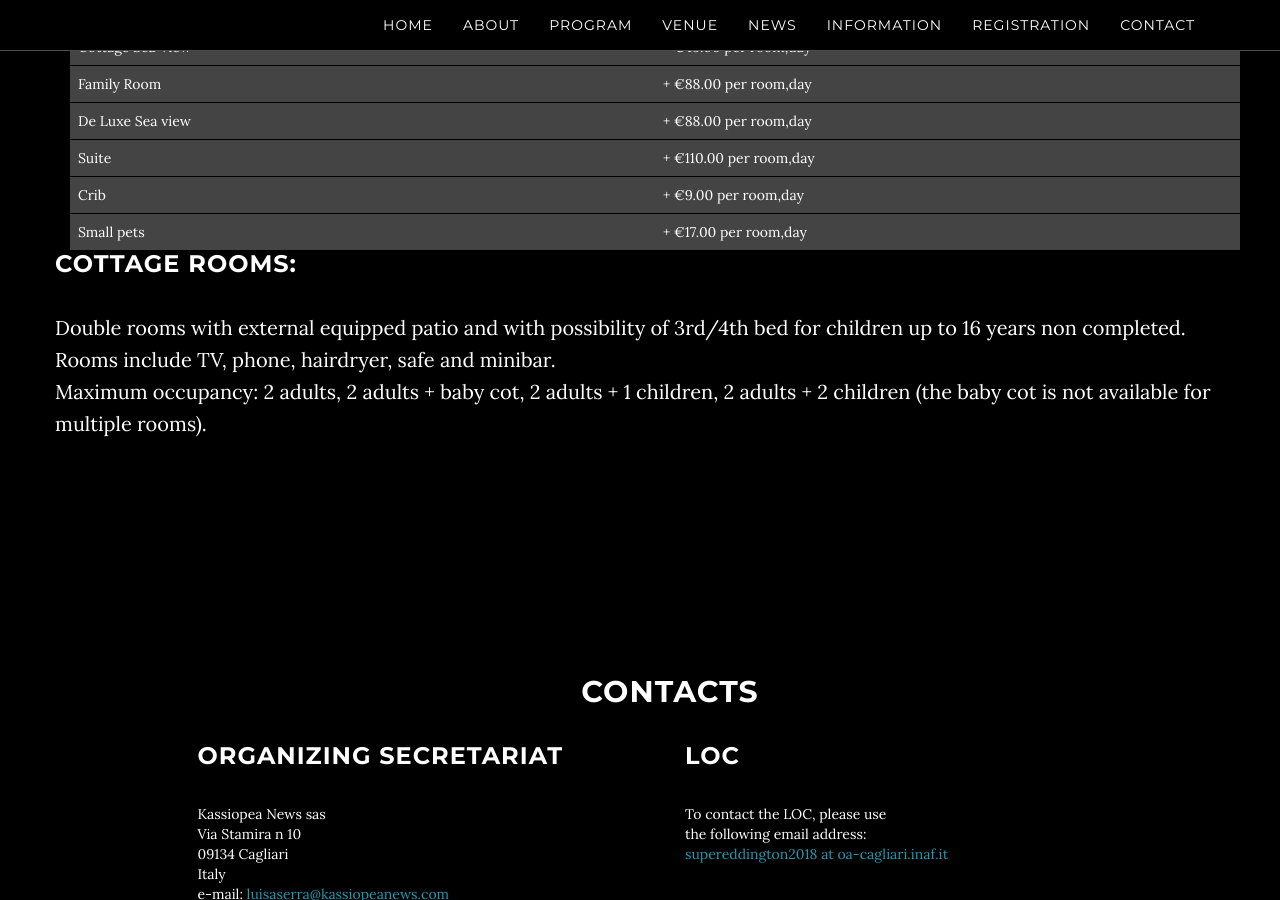
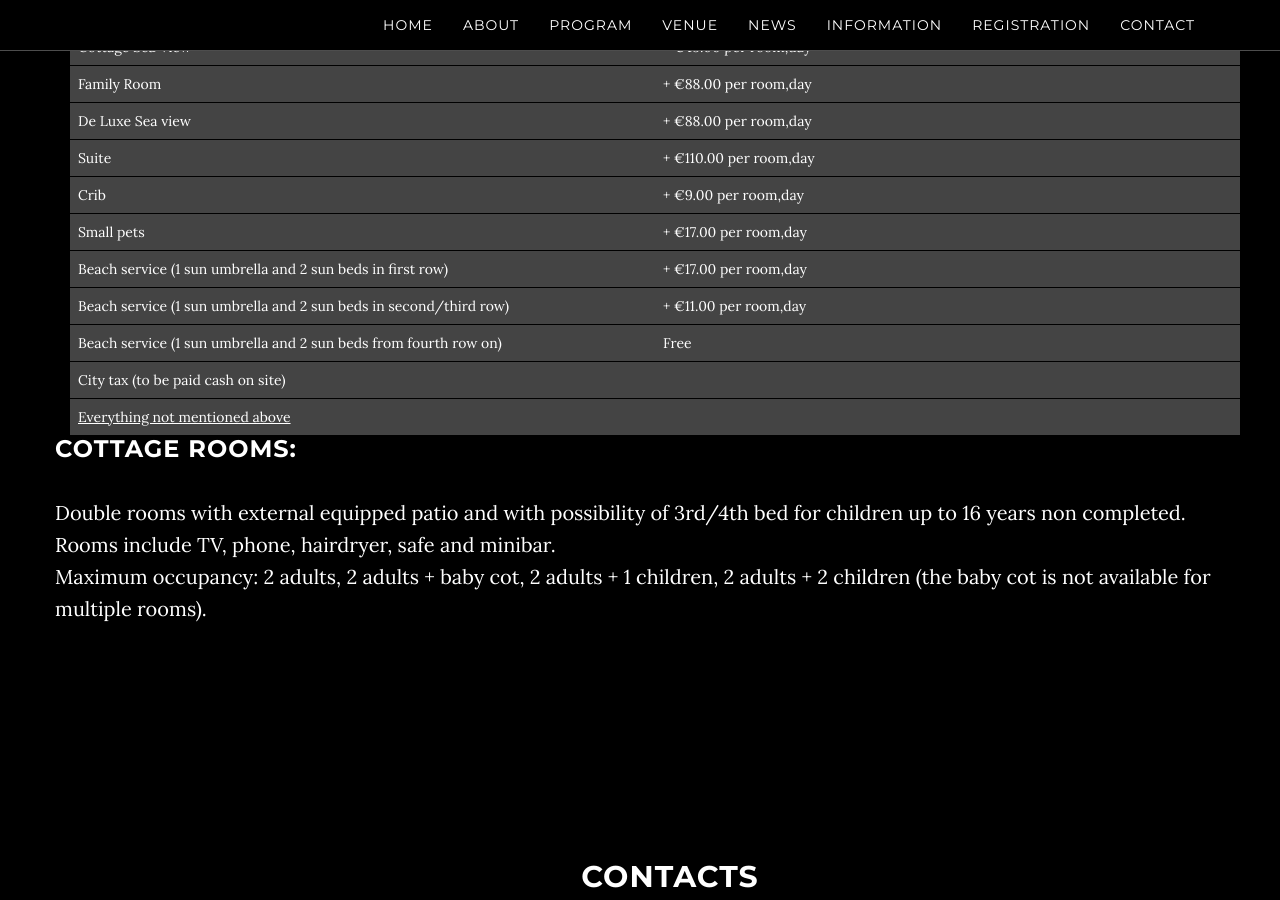
Before and after one commit to breakingthelimits/supereddington2018, a Jekyll site: the page built from index.html, in a window 1280 px wide and 900 px high, scrolled down 4773 px. Built offline with Jekyll 4.4.1, drawn with Linux system fonts in a browser that asks for light colours.

Commit message:
update extra tab

```diff
--- a/_includes/venue.html
+++ b/_includes/venue.html
@@ -137,6 +137,52 @@
                              </TD>
                           </TR>
 
+                         <TR>
+                               <TD class="layout_tdheader" style="WIDTH: 25%">
+                               Beach service (1 sun umbrella and 2 sun beds in first row)
+                             </TD>
+                             <TD class="layout_tdheader" style="WIDTH: 25%">
+                                   + €17.00 per room,day
+                             </TD>
+                          </TR>
+
+                         <TR>
+                               <TD class="layout_tdheader" style="WIDTH: 25%">
+                                Beach service (1 sun umbrella and 2 sun beds in second/third row)
+                             </TD>
+                             <TD class="layout_tdheader" style="WIDTH: 25%">
+                                   + €11.00 per room,day
+                             </TD>
+                          </TR>
+
+                         <TR>
+                               <TD class="layout_tdheader" style="WIDTH: 25%">
+                                Beach service (1 sun umbrella and 2 sun beds from fourth row on)
+                             </TD>
+                             <TD class="layout_tdheader" style="WIDTH: 25%">
+                                   Free
+                             </TD>
+                          </TR>
+
+                         <TR>
+                               <TD class="layout_tdheader" style="WIDTH: 25%">
+                                  City tax (to be paid cash on site)
+                             </TD>
+                             <TD class="layout_tdheader" style="WIDTH: 25%">
+
+                             </TD>
+                          </TR>
+
+                         <TR>
+                               <TD class="layout_tdheader" style="WIDTH: 25%">
+                                    <u>Everything not mentioned above</u>
+                             </TD>
+                             <TD class="layout_tdheader" style="WIDTH: 25%">
+
+                             </TD>
+                          </TR>
+
+
 
 
           </TBODY>
```
